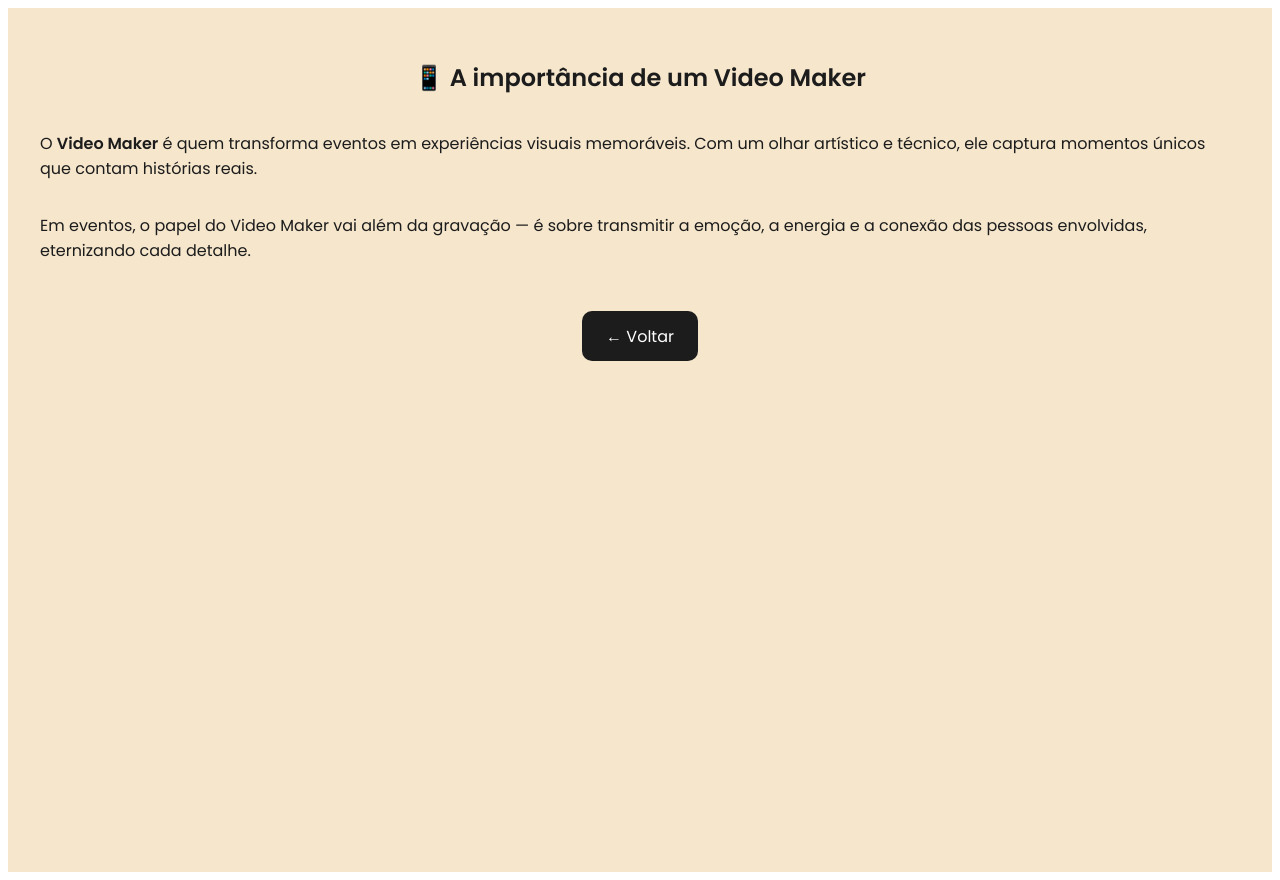
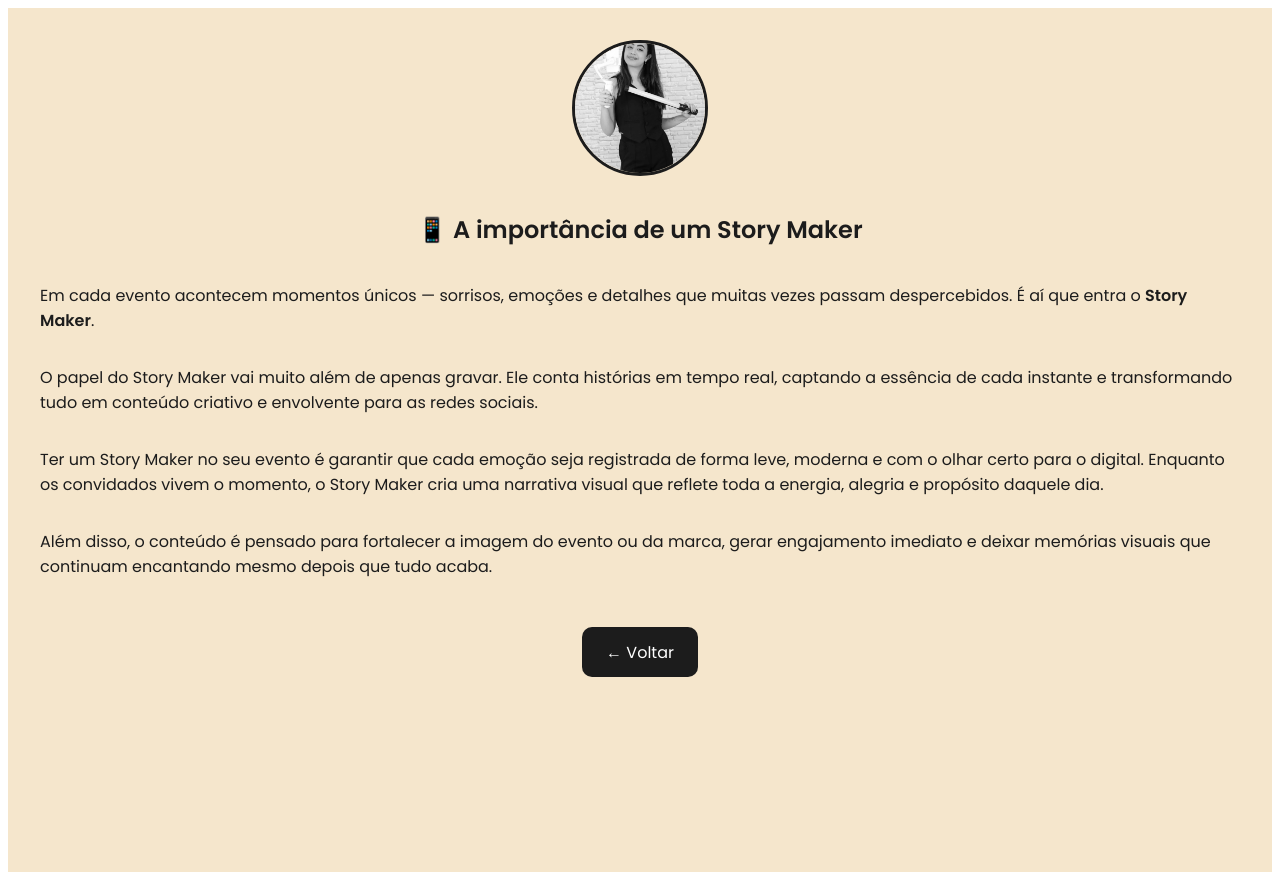
Before and after one commit to KevynSantos/bliss-momentos, a React (Create React App) app: page /story-maker in a window 1280 px wide. Built offline with nearby package versions, Linux system fonts and the light colour scheme.

Commit message:
Adicionando informação de video maker

```diff
--- a/src/pages/StoryMaker.js
+++ b/src/pages/StoryMaker.js
@@ -2,17 +2,27 @@ import React from 'react';
 import { Link } from 'react-router-dom';
 import './Portfolio.css';
 
-function VideoMaker() {
+function StoryMaker() {
   return (
     <div className="portfolio-page">
-      <h2>📱 A importância de um Video Maker</h2>
+        <img src="/alice-story-maker.jpeg" alt="Alice Barcelos" className="profile-image" />
+      <h2>📱 A importância de um Story Maker</h2>
       <p>
-        O <strong>Video Maker</strong> é quem transforma eventos em experiências visuais memoráveis.
-        Com um olhar artístico e técnico, ele captura momentos únicos que contam histórias reais.
+        Em cada evento acontecem momentos únicos — sorrisos, emoções e detalhes que muitas vezes passam despercebidos.
+        É aí que entra o <strong>Story Maker</strong>.
       </p>
       <p>
-        Em eventos, o papel do Video Maker vai além da gravação — é sobre transmitir a emoção, a energia e a
-        conexão das pessoas envolvidas, eternizando cada detalhe.
+        O papel do Story Maker vai muito além de apenas gravar. Ele conta histórias em tempo real, captando a essência
+        de cada instante e transformando tudo em conteúdo criativo e envolvente para as redes sociais.
+      </p>
+      <p>
+        Ter um Story Maker no seu evento é garantir que cada emoção seja registrada de forma leve, moderna e com o
+        olhar certo para o digital. Enquanto os convidados vivem o momento, o Story Maker cria uma narrativa visual
+        que reflete toda a energia, alegria e propósito daquele dia.
+      </p>
+      <p>
+        Além disso, o conteúdo é pensado para fortalecer a imagem do evento ou da marca, gerar engajamento imediato
+        e deixar memórias visuais que continuam encantando mesmo depois que tudo acaba.
       </p>
 
       <Link to="/portfolio" className="back-button">
@@ -22,4 +32,4 @@ function VideoMaker() {
   );
 }
 
-export default VideoMaker;
+export default StoryMaker;
--- a/src/pages/VideoMaker.js
+++ b/src/pages/VideoMaker.js
@@ -5,14 +5,26 @@ import './Portfolio.css';
 function VideoMaker() {
   return (
     <div className="portfolio-page">
+        <img src="/alice-video-maker.jpeg" alt="Alice Barcelos" className="profile-image" />
       <h2>📸 A importância de um Video Maker</h2>
       <p>
-        O <strong>Video Maker</strong> é quem transforma eventos em experiências visuais memoráveis.
-        Com um olhar artístico e técnico, ele captura momentos únicos que contam histórias reais.
+        Um evento é feito de momentos que passam rápido, mas que carregam emoções únicas: sorrisos, lágrimas,
+        abraços e celebrações. Um <strong>Video Maker</strong> tem o papel de registrar tudo isso de forma completa
+        e profissional, garantindo que cada detalhe seja eternizado.
       </p>
       <p>
-        Em eventos, o papel do Video Maker vai além da gravação — é sobre transmitir a emoção, a energia e a
-        conexão das pessoas envolvidas, eternizando cada detalhe.
+        Enquanto os convidados aproveitam o momento, o vídeo maker trabalha nos bastidores, captando a essência
+        do evento, a energia das pessoas e a história que se desenrola. O resultado é muito mais do que imagens:
+        é uma narrativa que revive emoções, permite que cada instante seja lembrado e compartilhado, e transforma
+        memórias em algo duradouro.
+      </p>
+      <p>
+        Além disso, um vídeo bem produzido pode ser usado para divulgação de eventos futuros, redes sociais ou
+        lembranças pessoais, agregando valor e mostrando o cuidado e a dedicação envolvidos na produção.
+      </p>
+      <p>
+        Em resumo, o <strong>Video Maker</strong> é quem transforma momentos fugazes em memórias eternas, garantindo
+        que o evento seja lembrado com emoção, beleza e profissionalismo.
       </p>
 
       <Link to="/portfolio" className="back-button">
```
Also changed, not shown: public/alice-story-maker.jpeg (added), public/alice-video-maker.jpeg (added).
